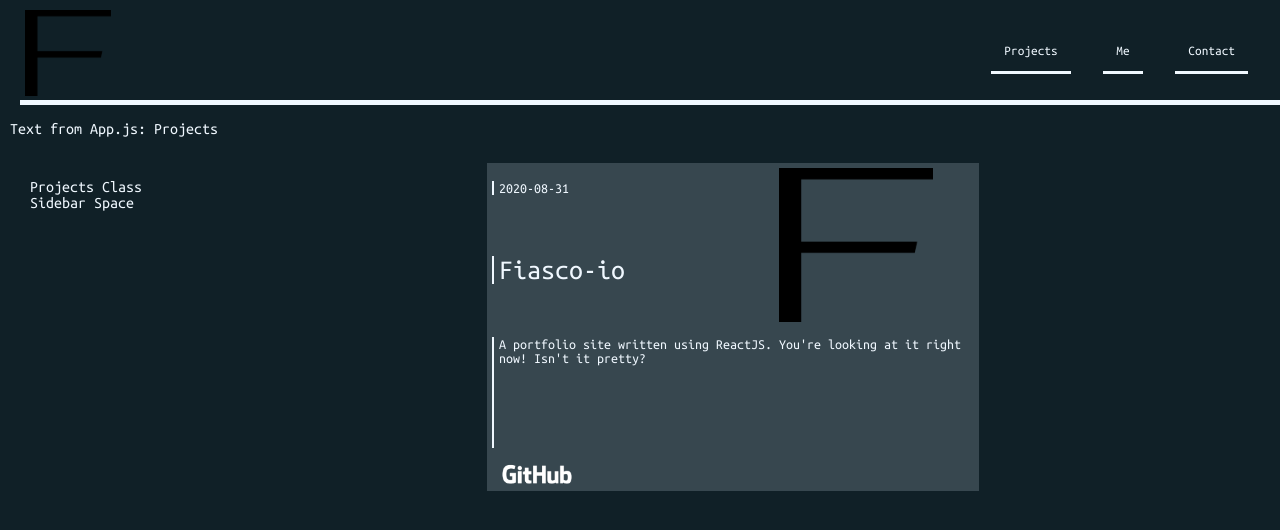
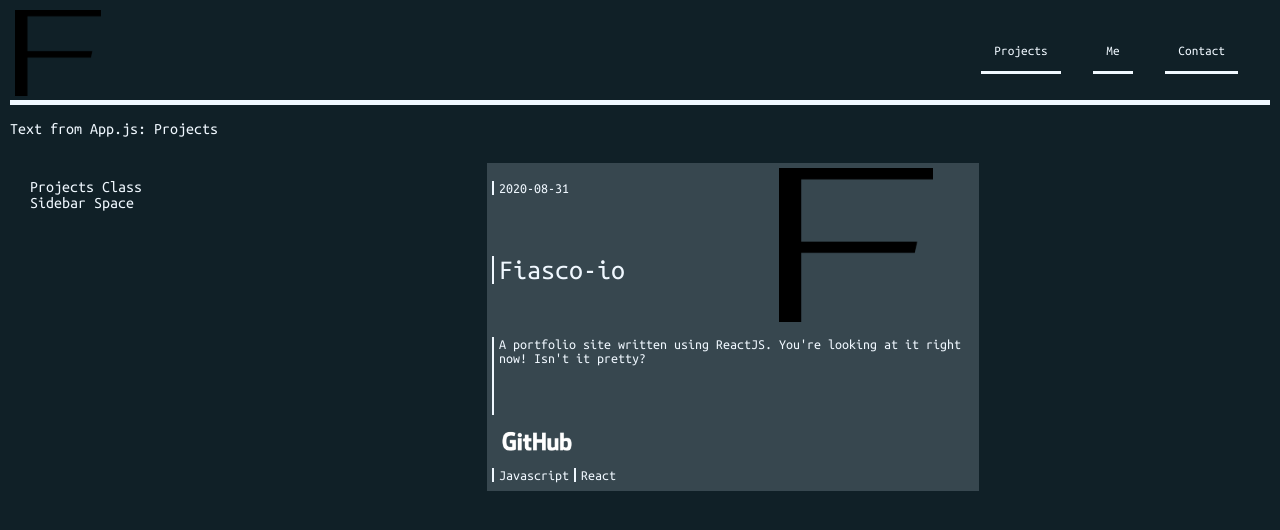
Before and after one commit to scolardf/fiasco-io, a React (Create React App) app: page / in a window 1280 px wide. Both pictures are taken after a click on the button "Projects". Shown: the top 530 px of the page. Built offline with nearby package versions, Linux system fonts and the light colour scheme.

Commit message:
Final ProjectItem Structure
removed "additionals"  item in object. ProjectItem format now contains:
 - Date
 - Title
 - ImageAddress
 - Description
 - Repository
 - Tags

```diff
--- a/src/DisplayComponents/ProjectItem.js
+++ b/src/DisplayComponents/ProjectItem.js
@@ -3,6 +3,18 @@ import styles from "./projectItem.module.css";
 import githubLogo from "../Images/GitHub_Logo_White.png";
 
 class ProjectItem extends React.Component {
+  tagList(tagList) {
+    return (
+      <ul className={styles.tagList}>
+        {tagList.map((tag) => (
+          <li key={tag} className={styles.tagListItem}>
+            <p>{tag.toString()}</p>
+          </li>
+        ))}
+      </ul>
+    );
+  }
+
   render() {
     const projectData = this.props.data;
     return (
@@ -25,8 +37,8 @@ class ProjectItem extends React.Component {
           <a className={styles.repoLink} href={projectData.repository}>
             <img src={githubLogo} alt="Repo" />
           </a>
-          {projectData.additionals && <p>this is an additional p block</p>}
         </div>
+        {this.tagList(projectData.tags)}
       </div>
     );
   }
--- a/src/DisplayComponents/Projects.js
+++ b/src/DisplayComponents/Projects.js
@@ -35,10 +35,7 @@ class Projects extends React.Component {
           You're looking at it right now!
           Isn't it pretty?`,
         repository: "https://github.com/scolardf/fiasco-io",
-        // additionals: [
-        //   {siteURL: "https://scolardf.github.io/fiasco-io/"},
-        //   {tags: ["Javascript", "React"]},
-        // ]
+        tags: ["Javascript", "React"]
       },
     };
     console.log(sampleItem);
--- a/src/DisplayComponents/projectItem.module.css
+++ b/src/DisplayComponents/projectItem.module.css
@@ -8,12 +8,13 @@
   font-size: clamp(14px, 1vw, 22px);
   display: grid;
   grid-template-columns: 50% 50%;
-  grid-template-rows: 15% 35% 40% 10%;
+  grid-template-rows: 15% 35% 30% 10% 10%;
   grid-template-areas:
     "dateBox projImage"
     "titleBox projImage"
     "main main"
-    "footer footer";
+    "footer footer"
+    "tags tags";
 }
 .projectItemContainer * {
   padding: 0;
@@ -69,8 +70,22 @@
 
 .repoLink {
   height: 100%;
+  max-width: 90px;
   display: inline-block;
+  overflow: hidden;
 }
 .repoLink * {
   height: inherit;
+  float: left;
 }
+
+
+.tagList {
+  grid-area: tags;
+  list-style: none;
+  display: flex;
+  flex-flow: row wrap;
+}
+.tagListItem {
+  margin: auto 0px;
+}
--- a/src/Header.css
+++ b/src/Header.css
@@ -12,8 +12,6 @@ button {
   width: 100%;
   border-bottom: 5px solid aliceblue;
   padding: 0;
-  margin-left: 10px;
-  margin-right: 10px;
   display: inline-flex;
   flex-direction: row;
   flex-wrap: nowrap;
--- a/src/index.css
+++ b/src/index.css
@@ -1,5 +1,6 @@
 body {
   margin: 0;
+  padding: 0;
   font-family: -apple-system, BlinkMacSystemFont, 'Segoe UI', 'Roboto', 'Oxygen',
     'Ubuntu', 'Cantarell', 'Fira Sans', 'Droid Sans', 'Helvetica Neue',
     sans-serif;
```
